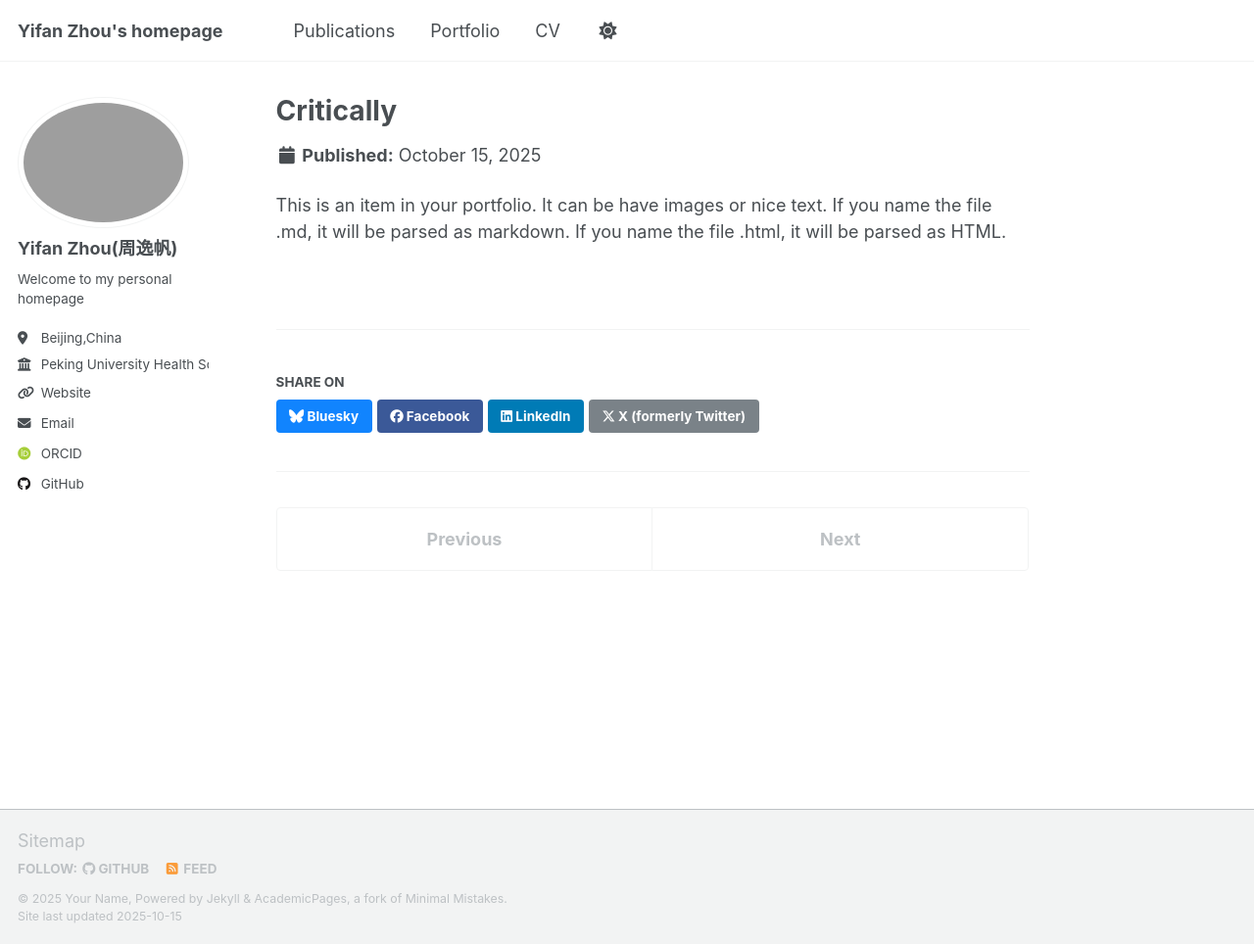
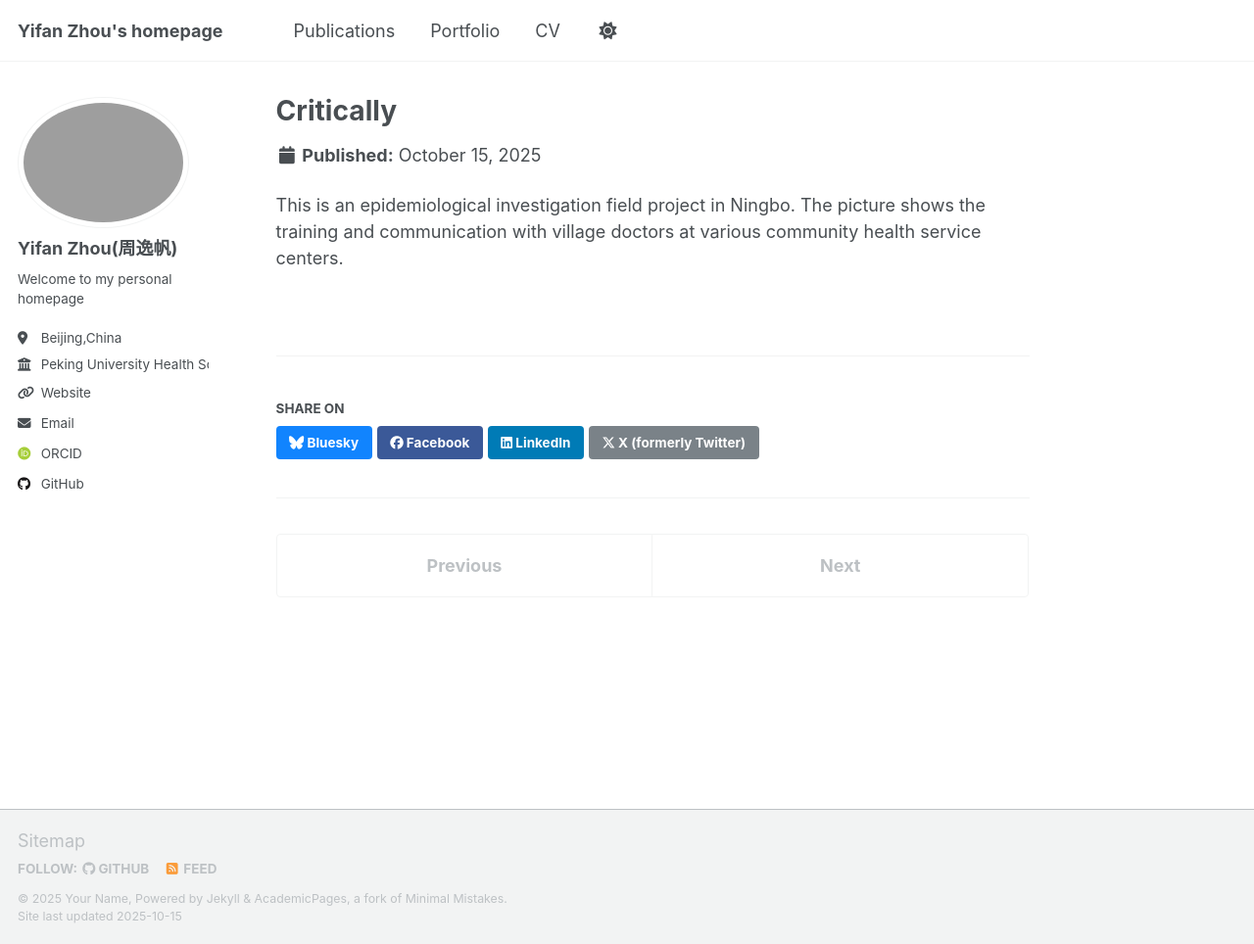
Before and after one commit to zyf20261/zyf20261.github.io, a Jekyll site: the page built from _portfolio/portfolio-1.md, in a window 1280 px wide and 964 px high. Shown: the whole window at 98% size. Built offline with Jekyll 4.4.1, drawn with Linux system fonts in a browser that asks for light colours; some web fonts are replaced; a script that is not in the unit is left out.

Commit message:
Update portfolio-1.md

```diff
--- a/_portfolio/portfolio-1.md
+++ b/_portfolio/portfolio-1.md
@@ -4,4 +4,4 @@ excerpt: "Training for village doctors at the grassroots level<br/><img src='/im
 collection: portfolio
 ---
 
-This is an item in your portfolio. It can be have images or nice text. If you name the file .md, it will be parsed as markdown. If you name the file .html, it will be parsed as HTML.
+This is an epidemiological investigation field project in Ningbo. The picture shows the training and communication with village doctors at various community health service centers.
```
